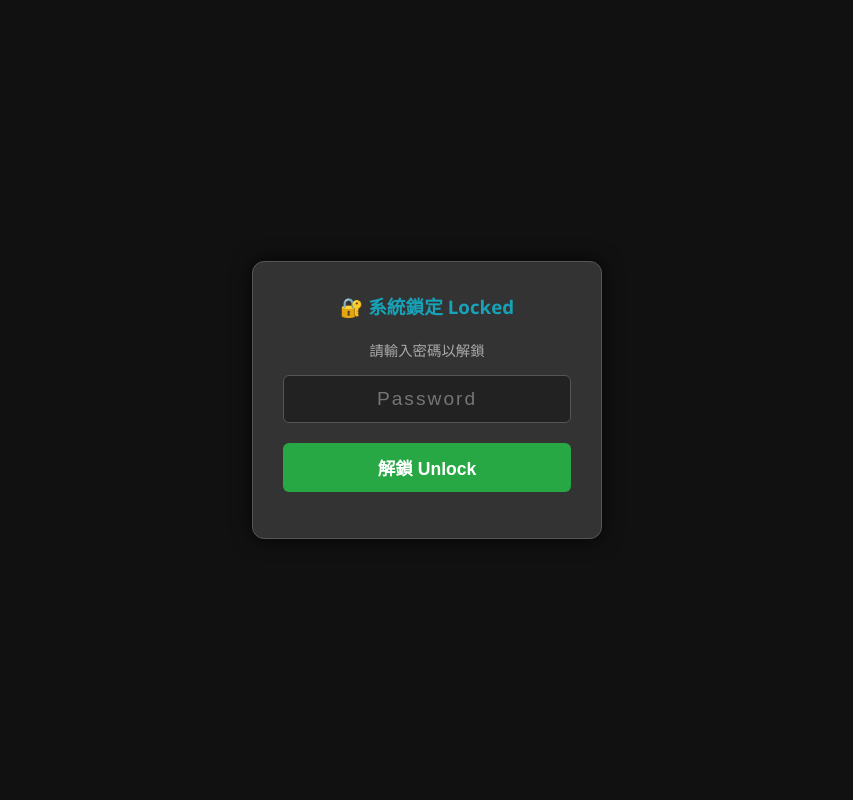
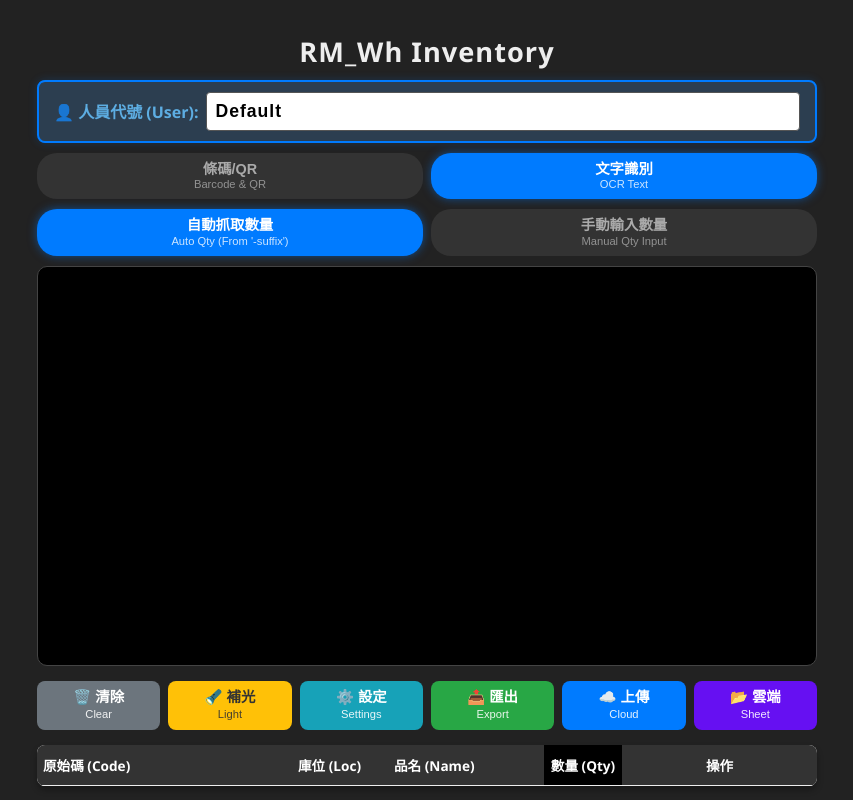
Before and after one commit to chiehs1429/RM-Warehouse, a plain HTML site: page index.html in a window 1280 px wide. Shown: the whole page, without its empty margins (213-1066 px from the left). Drawn offline with Linux system fonts and the light colour scheme.

Commit message:
Update index.html

```diff
--- a/index.html
+++ b/index.html
@@ -17,30 +17,7 @@
 
         h2 { text-align: center; margin-bottom: 10px; font-size: 1.7rem; color: #eee; font-weight: bold; letter-spacing: 1px; }
 
-        /* === 🔐 登入鎖定畫面樣式 === */
-        #login-overlay {
-            position: fixed; top: 0; left: 0; width: 100%; height: 100%;
-            background-color: #111; z-index: 9999; /* 確保蓋過所有內容 */
-            display: flex; justify-content: center; align-items: center; flex-direction: column;
-        }
-        .login-box {
-            background: #333; padding: 30px; border-radius: 12px; border: 1px solid #555;
-            text-align: center; width: 90%; max-width: 350px;
-            box-shadow: 0 0 20px rgba(0,0,0,0.8);
-        }
-        .login-box h3 { margin-top: 0; color: #17a2b8; margin-bottom: 20px; }
-        .login-input {
-            width: 100%; padding: 12px; font-size: 1.2rem; text-align: center;
-            margin-bottom: 20px; border-radius: 6px; border: 1px solid #555;
-            background: #222; color: white; letter-spacing: 2px;
-        }
-        .btn-login {
-            width: 100%; padding: 12px; font-size: 1.1rem; font-weight: bold;
-            background-color: #28a745; color: white; border: none; border-radius: 6px;
-            cursor: pointer; transition: 0.3s;
-        }
-        .btn-login:active { transform: scale(0.98); }
-        /* ==================================== */
+        /* 移除登入畫面 CSS */
 
         /* 人員代號輸入區 */
         .user-bar {
@@ -52,11 +29,6 @@
         .input-field {
             flex: 1; min-width: 100px; padding: 8px; border: 1px solid #555; border-radius: 4px;
             background: #fff; color: #000; font-size: 1.1rem; letter-spacing: 1px; font-weight: bold;
-        }
-        /* 新增：鎖定按鈕樣式 */
-        .btn-lock {
-            padding: 8px 12px; background: #dc3545; border: none; border-radius: 4px; color: white;
-            font-weight: bold; cursor: pointer; font-size: 0.9rem;
         }
 
         /* 模式切換按鈕 */
@@ -211,22 +183,12 @@
 </head>
 <body>
 
-    <div id="login-overlay">
-        <div class="login-box">
-            <h3>🔐 系統鎖定 Locked</h3>
-            <p style="color:#aaa; font-size:0.9rem; margin-bottom:15px;">請輸入密碼以解鎖</p>
-            <input type="password" id="loginPass" class="login-input" placeholder="Password" onkeyup="checkEnter(event)">
-            <button class="btn-login" onclick="checkLogin()">解鎖 Unlock</button>
-            <p id="loginMsg" style="color:#dc3545; margin-top:10px; font-weight:bold;"></p>
-        </div>
-    </div>
     <h2>RM_Wh Inventory</h2>
 
     <div class="user-bar">
         <label>👤 人員代號 (User):</label>
         <input type="text" id="userInput" class="input-field" placeholder="請先輸入代號" onchange="changeUser(this.value)">
-        <button class="btn-lock" onclick="logoutSystem()" title="登出/鎖定 (Logout)">🔒</button>
-    </div>
+        </div>
 
     <div class="mode-switch">
         <button class="mode-btn active" onclick="switchMode('barcode')">
@@ -344,49 +306,8 @@
             SHEET_URL: "https://docs.google.com/spreadsheets/d/1cXxK-G5BhFszXUpCp4a4KcHBonsI1zaHewZOgx7V3Zs/edit?gid=0#gid=0"
         };
 
-        // 🔐 系統密碼 (請在此修改)
-        const SYSTEM_PASSWORD = "1122334";
+        // 移除 SYSTEM_PASSWORD 及登入相關函式 (checkLogin, logoutSystem, checkEnter)
 
-        // ==========================================
-
-        // === 🔐 登入/記憶 邏輯 ===
-
-        // 1. 頁面載入時檢查是否已登入
-        if (localStorage.getItem('isSystemLogged') === 'true') {
-            document.getElementById('login-overlay').style.display = 'none';
-        }
-
-        function checkLogin() {
-            const input = document.getElementById('loginPass').value;
-            const msg = document.getElementById('loginMsg');
-
-            if (input === SYSTEM_PASSWORD) {
-                // 密碼正確
-                document.getElementById('login-overlay').style.display = 'none';
-                document.getElementById('loginMsg').innerText = "";
-
-                // 儲存登入狀態
-                localStorage.setItem('isSystemLogged', 'true');
-            } else {
-                // 密碼錯誤
-                msg.innerText = "❌ 密碼錯誤 (Wrong Password)";
-                document.getElementById('loginPass').value = "";
-            }
-        }
-
-        function logoutSystem() {
-            if(confirm("確定要鎖定/登出嗎? Lock System?")) {
-                localStorage.removeItem('isSystemLogged');
-                document.getElementById('login-overlay').style.display = 'flex';
-                document.getElementById('loginPass').value = "";
-            }
-        }
-
-        function checkEnter(event) {
-            if (event.key === "Enter") {
-                checkLogin();
-            }
-        }
         // ===================
 
         let savedUser = localStorage.getItem('currentUser') || "Default";
```
